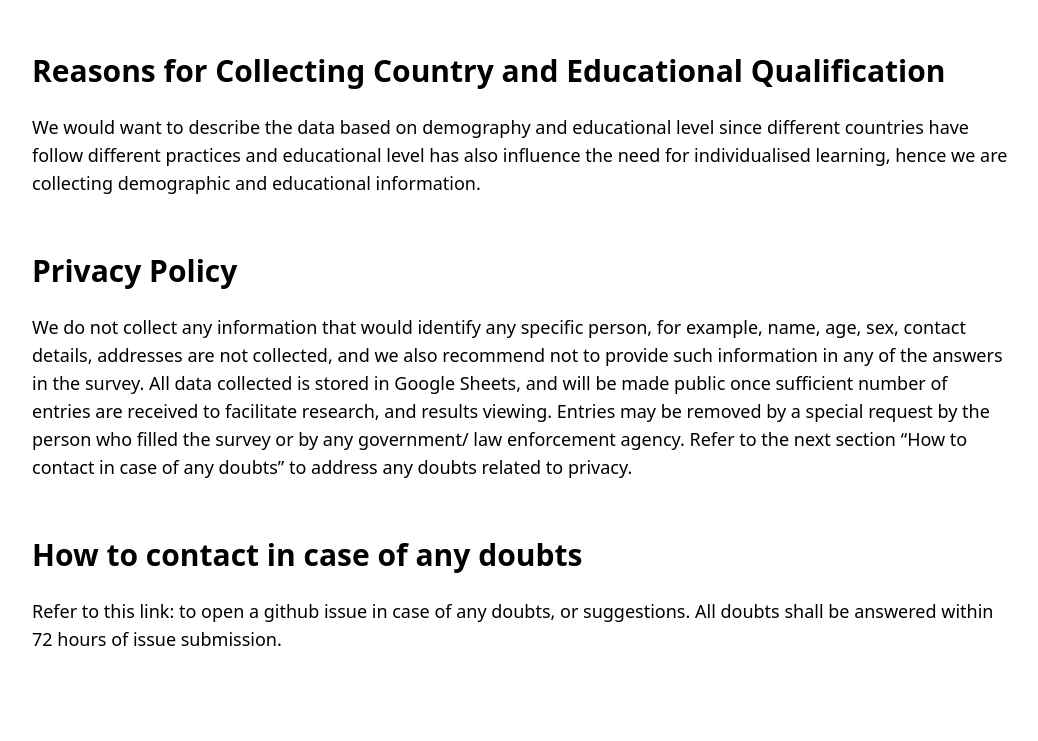
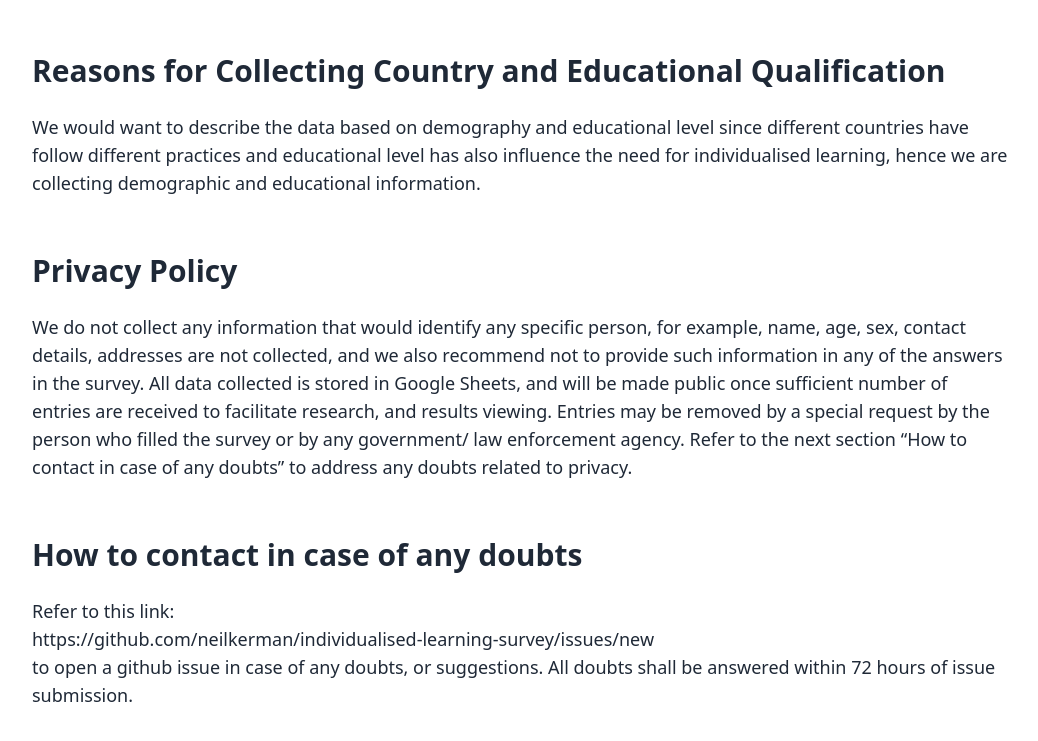
Before and after one commit to neilkerman/individualised-learning-survey, a website: page index.html in a window 1280 px wide. Shown: the part 919-1660 px from the top of the page, without its empty margins (120-1158 px from the left). Before the commit the page ends 1612 px from the top, so only its background shows below. Drawn offline with Linux system fonts and the light colour scheme.

Commit message:
Update index.html

```diff
--- a/index.html
+++ b/index.html
@@ -1,5 +1,5 @@
 <!DOCTYPE html>
-<html data-theme="lofi" lang="en">
+<html lang="en">
 
 <head>
     <meta charset="UTF-8">
@@ -58,8 +58,8 @@
         <section class="mt-14" id="how-to-contact-in-case-of-any-doubts">
             <h3 class="text-3xl font-semibold">How to contact in case of any doubts</h3>
             <p class="mt-6 text-lg">
-                Refer to this link:
-
+                Refer to this link: <br>
+                <a class="text-blue-500" href="https://github.com/neilkerman/individualised-learning-survey/issues/new">https://github.com/neilkerman/individualised-learning-survey/issues/new</a><br>
                 to open a github issue in case of any doubts, or suggestions. All doubts shall be answered within 72 hours of issue submission.
             </p>
         </section>
```
